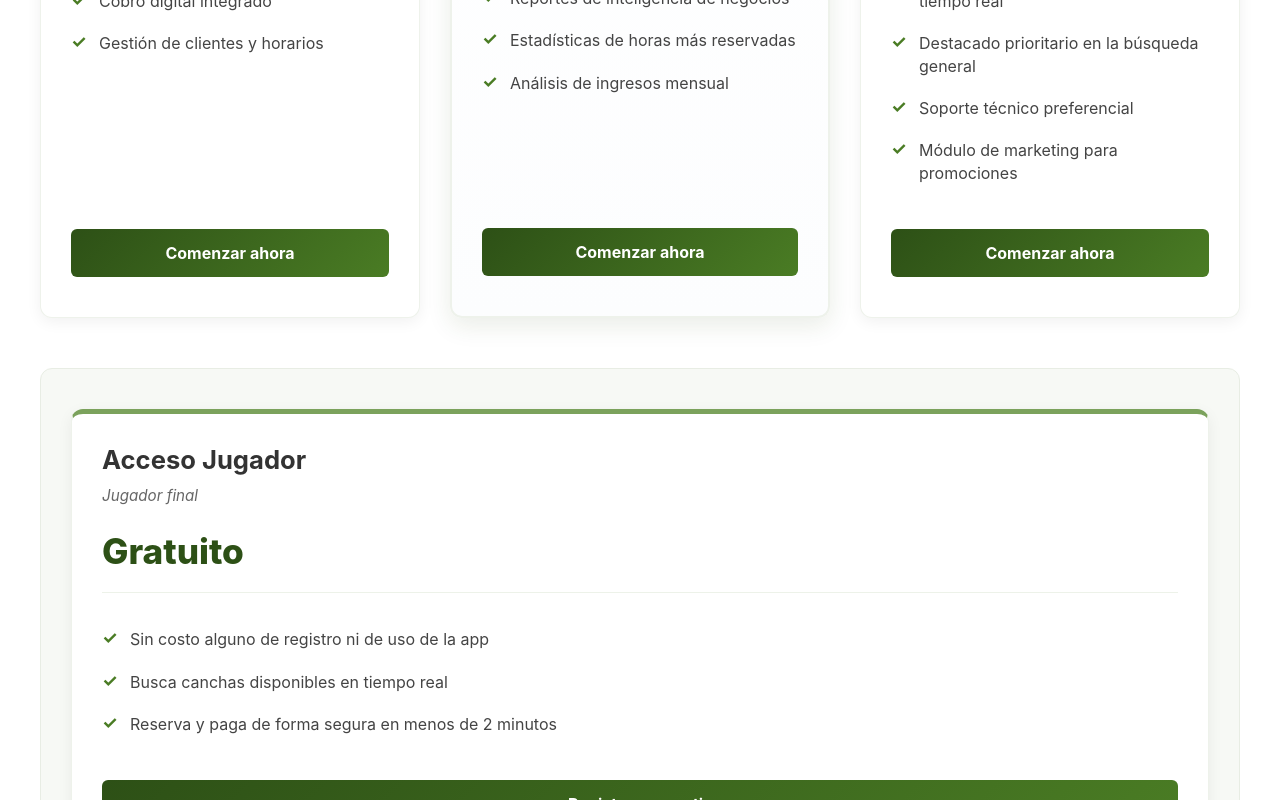
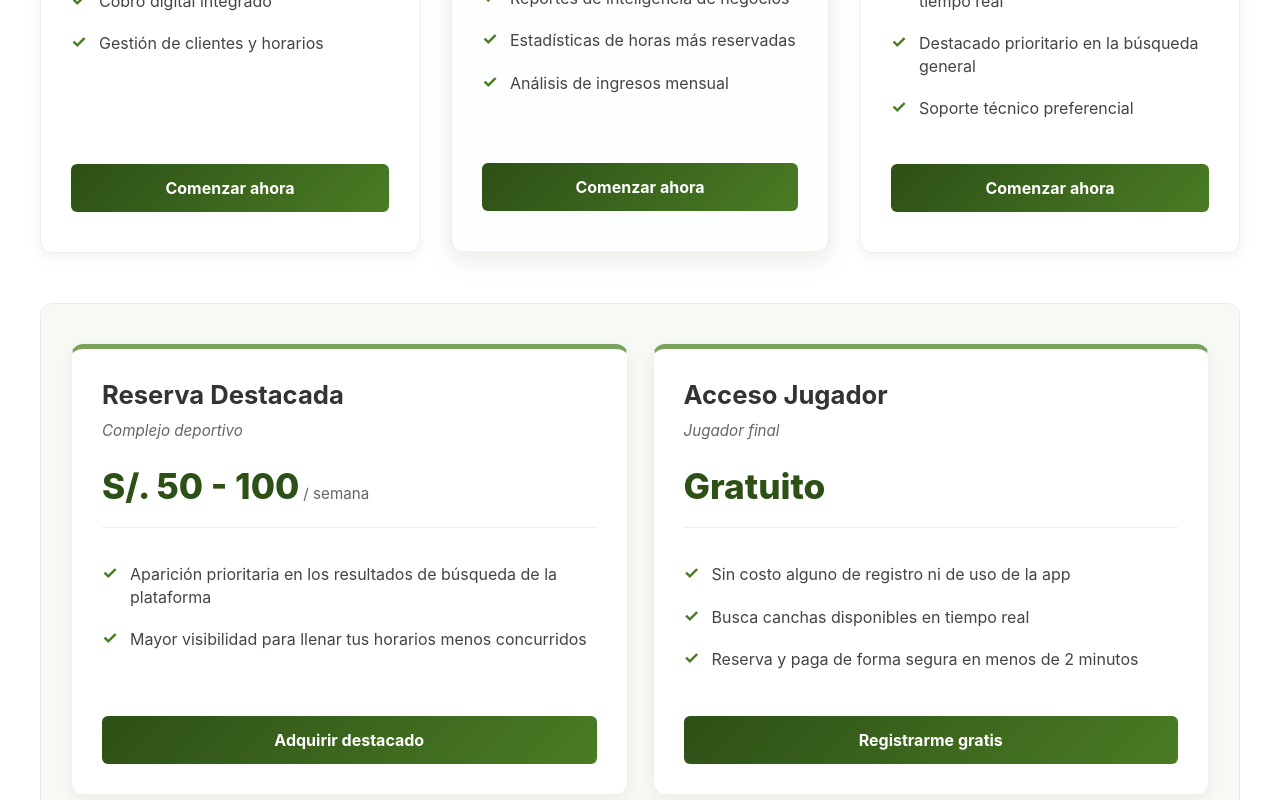
Before and after one commit to ferDeza/FieldCheck, a React (Create React App) app in the folder frontend/: page /pricing in a window 1280 px wide. Shown: the part 1000-1800 px from the top of the page. Built offline with nearby package versions, Linux system fonts and the light colour scheme; no server answers.

Commit message:
fix: change premiun plan

```diff
--- a/frontend/src/pages/Pricing.jsx
+++ b/frontend/src/pages/Pricing.jsx
@@ -76,7 +76,6 @@ const Pricing = () => {
             <li>Reportes avanzados y analítica en tiempo real</li>
             <li>Destacado prioritario en la búsqueda general</li>
             <li>Soporte técnico preferencial</li>
-            <li>Módulo de marketing para promociones</li>
           </ul>
           <Link to="/register" className="pricing-action-btn">
             Comenzar ahora
@@ -88,6 +87,25 @@ const Pricing = () => {
 
       <section className="secondary-pricing-section">
         <div className="secondary-grid">
+          {/* Reserva Destacada */}
+          <div className="pricing-card secondary-card">
+            <div className="card-header">
+              <h3>Reserva Destacada</h3>
+              <span className="card-target">Complejo deportivo</span>
+            </div>
+            <div className="card-price-container">
+              <span className="card-price">S/. 50 - 100</span>
+              <span className="card-period">/ semana</span>
+            </div>
+            <ul className="card-features">
+              <li>Aparición prioritaria en los resultados de búsqueda de la plataforma</li>
+              <li>Mayor visibilidad para llenar tus horarios menos concurridos</li>
+            </ul>
+            <Link to="/login" className="pricing-action-btn">
+              Adquirir destacado
+            </Link>
+          </div>
+
           {/* Acceso Jugador */}
           <div className="pricing-card secondary-card">
             <div className="card-header">
```
